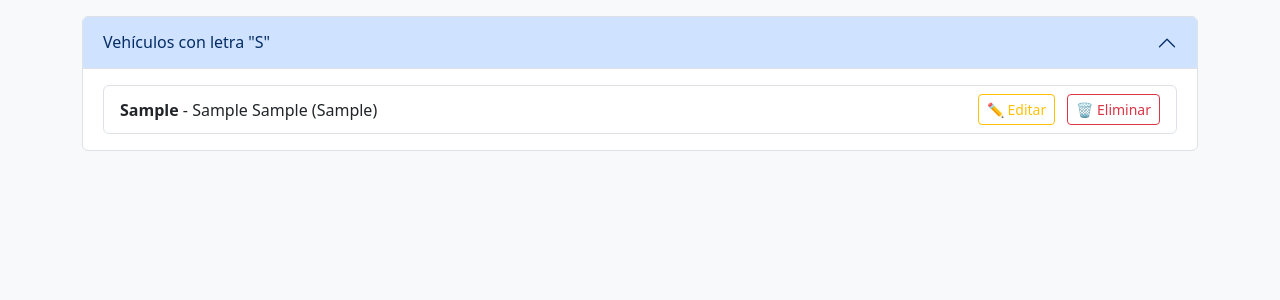
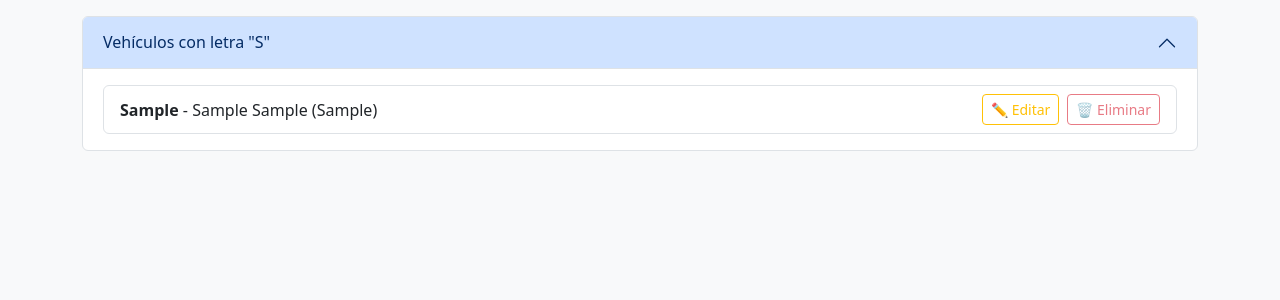
Before and after one commit to Aguilerajr/Xplore-rent-a-car-backend, a FastAPI app: page /admin_panel in a window 1280 px wide, after a click that opens the changed part. Shown: the part 185-485 px from the top of the page. Run offline with FastAPI, Linux system fonts and the light colour scheme; tables that the repository leaves empty hold one stand-in row (values such as "Sample post").

Commit message:
cambios admin panel

```diff
--- a/templates/admin_panel.html
+++ b/templates/admin_panel.html
@@ -70,7 +70,6 @@
 </head>
 <body class="bg-light">
 
-<!-- NUEVO ENCABEZADO XPLORE -->
 <div class="header-xplore">
     <h2>XPLORE - Panel de Administración</h2>
     <a href="/"><img src="/static/logo_xplore.png" alt="Xplore Logo"></a>
@@ -86,6 +85,7 @@
     </ul>
 
     <div class="tab-content">
+        <!-- Vehículos -->
         <div class="tab-pane fade show active" id="vehiculos">
             <input type="text" class="form-control mb-3" id="buscador" onkeyup="filtrarVehiculos()" placeholder="Buscar por código...">
             <div class="accordion" id="vehiculosAccordion">
@@ -110,9 +110,9 @@
                                 {% for v in vehiculos_letra %}
                                 <li class="list-group-item d-flex justify-content-between align-items-center vehiculo-item" data-codigo="{{ v.codigo | upper }}">
                                     <span><strong>{{ v.codigo }}</strong> - {{ v.marca }} {{ v.modelo }} ({{ v.tipo }})</span>
-                                    <span>
-                                        <a href="#" class="btn btn-sm btn-outline-warning me-2">✏️ Editar</a>
-                                        <a href="#" class="btn btn-sm btn-outline-danger">🗑️ Eliminar</a>
+                                    <span class="d-flex">
+                                        <a href="/admin_panel/editar_vehiculo/{{ v.codigo }}" class="btn btn-sm btn-outline-warning me-2">✏️ Editar</a>
+                                        <button class="btn btn-sm btn-outline-danger" disabled>🗑️ Eliminar</button>
                                     </span>
                                 </li>
                                 {% endfor %}
@@ -124,21 +124,25 @@
             </div>
         </div>
 
+        <!-- Empleados -->
         <div class="tab-pane fade" id="empleados">
             <h2 class="text-success">Empleados</h2>
             <ul class="list-group">
                 {% for e in empleados %}
                 <li class="list-group-item d-flex justify-content-between align-items-center">
                     <span><strong>{{ e.nombre }}</strong> - Código: {{ e.codigo }}</span>
-                    <span>
-                        <a href="#" class="btn btn-sm btn-outline-warning me-2">✏️ Editar</a>
-                        <a href="#" class="btn btn-sm btn-outline-danger">🗑️ Eliminar</a>
+                    <span class="d-flex">
+                        <a href="/admin_panel/editar_empleado/{{ e.codigo }}" class="btn btn-sm btn-outline-warning me-2">✏️ Editar</a>
+                        <form action="/admin_panel/eliminar_empleado/{{ e.codigo }}" method="post" onsubmit="return confirm('¿Seguro que deseas eliminar este empleado?');">
+                            <button type="submit" class="btn btn-sm btn-outline-danger">🗑️ Eliminar</button>
+                        </form>
                     </span>
                 </li>
                 {% endfor %}
             </ul>
         </div>
 
+        <!-- Clasificaciones -->
         <div class="tab-pane fade" id="clasificaciones">
             <h2 class="text-info">Clasificaciones</h2>
             <ul class="list-group">
@@ -150,6 +154,7 @@
             </ul>
         </div>
 
+        <!-- Cola Lavado -->
         <div class="tab-pane fade" id="cola">
             <h2 class="text-warning">Cola de Lavado</h2>
             <ul class="list-group">
@@ -161,6 +166,7 @@
             </ul>
         </div>
 
+        <!-- Registros -->
         <div class="tab-pane fade" id="registros">
             <h2 class="text-secondary">Registros de Lavado</h2>
             <ul class="list-group">
```
Also changed, not shown: routes/admin_panel.py (+17 -1 lines).
